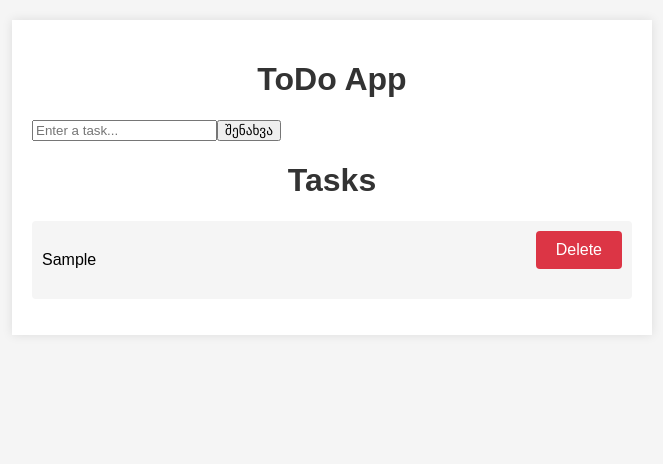
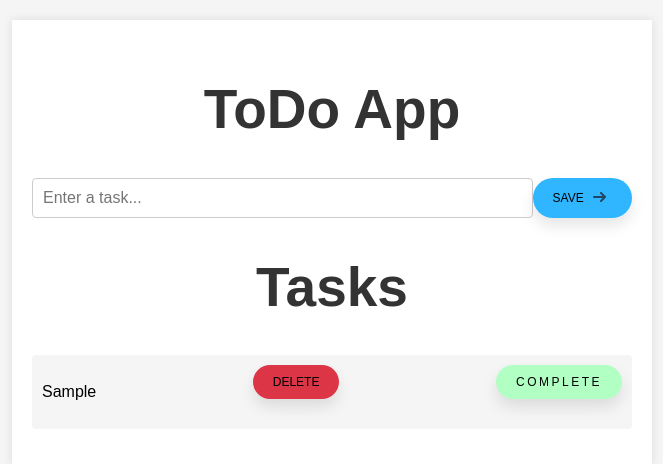
Before and after one commit to GGrinch13/ToDoApp, a Flask app: page / in a window 1280 px wide. Shown: the top 464 px of the page, without its empty margins (308-971 px from the left). Run offline with Flask 3, Linux system fonts and the light colour scheme; tables that the repository leaves empty hold one stand-in row (values such as "Sample post").

Commit message:
-Working CSS Buttons -limiting input

```diff
--- a/app.py
+++ b/app.py
@@ -28,6 +28,8 @@ def submit():
     conn = sqlite3.connect('tasks.db')
     c = conn.cursor()
     task = request.form.get('task-input')
+    if not task.strip():
+        return 'Fill in the task field!', 400
     c.execute("INSERT INTO tasks (task) VALUES (?)", (task,))
     conn.commit()
     c.execute("SELECT * FROM tasks ORDER BY id ASC")
--- a/static/index.css
+++ b/static/index.css
@@ -16,6 +16,7 @@ body {
 h1 {
     color: #333;
     text-align: center;
+    font-size: clamp(20px,8vw,55px);
 }
 
 form {
@@ -33,12 +34,15 @@ form {
 
 button {
     padding: 10px 20px;
-    font-size: 16px;
+    font-size: 12px;
     border: none;
-    background-color: #007bff;
-    color: #fff;
-    border-radius: 4px;
+    color: #000000;
+    border-radius: 45px;
+    transition: all 0.3s ease 0s;
     cursor: pointer;
+    background-color: #12acffdf;
+    text-transform: uppercase;
+    box-shadow: 0px 8px 15px rgba(0, 0, 0, 0.1);
 }
 
 ul {
@@ -69,3 +73,106 @@ li.completed {
     text-decoration: line-through;
     opacity: 0.5;
 }
+
+  -----------------------
+  .button-delete {
+    background-color: #ccc;
+    font-size: 12px;
+    text-transform: uppercase;
+    letter-spacing: 2.5px;
+    font-weight: 500;
+    color: #000;
+    background-color: #b2ffc4;
+    border: none;
+    border-radius: 45px;
+    box-shadow: 0px 8px 15px rgba(0, 0, 0, 0.1);
+    cursor: pointer;
+    outline: none;
+  }
+
+  .button-delete:hover {
+    background-color: #ff0000;
+    box-shadow: 0px 15px 20px rgba(179, 22, 22, 0.4);
+    color: #ffffff;
+    transform: translateY(-2.3px);
+  }
+
+  .button-delete:active {
+    transform: translateY(-1px);
+  }
+  .button-complete {
+    font-size: 12px;
+    text-transform: uppercase;
+    letter-spacing: 2.5px;
+    font-weight: 500;
+    color: #000;
+    background-color: #b2ffc4;
+    border: none;
+    border-radius: 45px;
+    box-shadow: 0px 8px 15px rgba(0, 0, 0, 0.1);
+    cursor: pointer;
+    outline: none;
+  }
+
+  .button-complete:hover {
+    background-color: #00ff0d;
+    box-shadow: 0px 15px 20px rgba(22, 179, 51, 0.4);
+    color: #ffffff;
+    transform: translateY(-2.3px);
+  }
+
+  .button-complete:active {
+    transform: translateY(-1px);
+  }
+
+.completed-task{
+    text-decoration: line-through;
+}
+
+-------------------------------------
+.cta {
+  position: relative;
+  margin: auto;
+  padding: 12px 18px;
+  transition: all 0.2s ease;
+  border: none;
+  background-color: #000000;
+ }
+
+ /* .cta span {
+  position: relative;
+  font-size: 18px;
+
+  letter-spacing: 0.05em;
+  color: #234567;
+ } */
+
+ .cta svg {
+  position: relative;
+  top: 0;
+  margin-left: 10px;
+  fill: none;
+  stroke-linecap: round;
+  stroke-linejoin: round;
+  stroke: #234567;
+  stroke-width: 2;
+  transform: translateX(-5px);
+  transition: all 0.3s ease;
+ }
+
+ .cta:hover svg {
+  transform: translateX(0);
+  rotate: 90deg;
+ }
+ .cta:hover {
+
+  color: #ffffff;
+  background-color: #0091ff;
+  box-shadow: 0px 15px 20px rgba(22, 121, 179, 0.4);
+  color: #ffffff;
+  transform: translateY(-2.3px);
+ }
+
+ .cta:active {
+  transform: scale(0.95);
+ }
--- a/templates/index.html
+++ b/templates/index.html
@@ -8,17 +8,28 @@
     <div class="container">
         <h1>ToDo App</h1>
         <form id="task-form" method="POST" action="/submit">
-            <input type="text" name="task-input" placeholder="Enter a task...">
-            <input type="submit" value="შენახვა">
+            <input type="text" id="task-input" name="task-input" placeholder="Enter a task..." required maxlength="36">
+
+            <button class="cta" >
+                <span>SAVE</span>
+                <svg viewBox="0 0 13 10" height="10px" width="15px">
+                  <path d="M1,5 L11,5"></path>
+                  <polyline points="8 1 12 5 8 9"></polyline>
+                </svg>
+              </button>
         </form>
         <h1>Tasks</h1>
         <ul>
             {% for task in tasks %}
             <li>
-                {{ task[1]}}
+                {{task[1]}}
                 <form class="delete-form" action="/delete/{{ task[0] }}" method="POST">
-                <button type="submit">Delete</button>
-            </form>
+                <button type="submit" class="button-delete">Delete</button>
+                </form>
+                <form class="complete-form" action="/complete/{{ task[0] }}" method="POST">
+                <button type="submit" class="button-complete">Complete</button>
+                </form>
+
 
             </li>
             {% endfor %}
```
